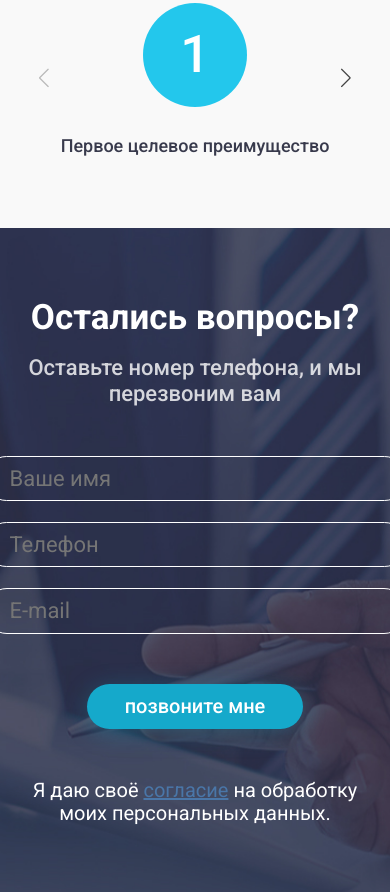
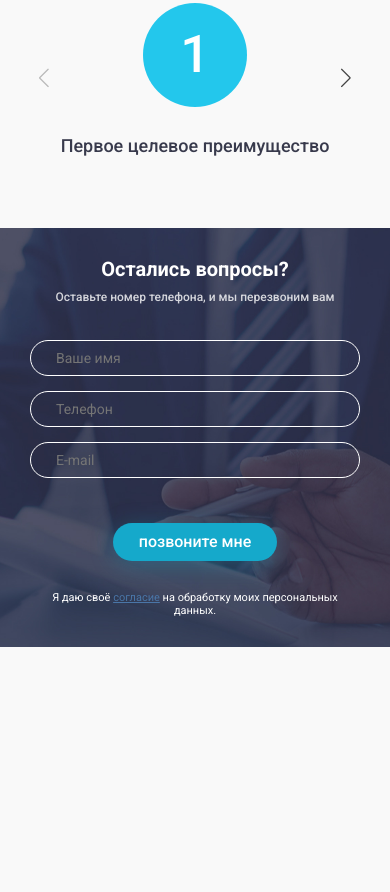
Before and after one commit to pkv1979/template, a plain HTML site: page index.html in a window 390 px wide. Shown: the part 895-1787 px from the top of the page. After the commit the page ends 1542 px from the top, so only its background shows below. Drawn offline with nearby package versions, Linux system fonts and the light colour scheme.

Commit message:
адаптация секции feedback

```diff
--- a/css/feedback.css
+++ b/css/feedback.css
@@ -60,3 +60,72 @@
   text-decoration: underline;
   color: var(--link-color);
 }
+
+@media (max-width: 1024px) {
+  .feedback {
+    padding-bottom: 56px;
+  }
+
+  .feedback__title {
+    margin-bottom: 16px;
+    font-size: 32px;
+  }
+
+  .feedback__subtitle {
+    font-size: 20px;
+  }
+
+  .feedback__form {
+    margin-bottom: 30px;
+  }
+
+  .feedback__input {
+    margin-bottom: 20px;
+    width: 379px;
+    font-size: 20px;
+  }
+
+  .feedback__input_mb50 {
+    margin-bottom: 50px;
+  }
+
+  .feedback__personal {
+    font-size: 17px;
+  }
+}
+
+@media (max-width: 425px) {
+  .feedback {
+    padding: 30px 15px;
+  }
+
+  .feedback__title {
+    margin-bottom: 10px;
+    font-size: 20px;
+  }
+
+  .feedback__subtitle {
+    margin-bottom: 35px;
+    font-size: 12px;
+  }
+
+  .feedback__input {
+    margin-bottom: 15px;
+    width: 100%;
+    font-size: 14px;
+  }
+
+  .feedback__input_mb50 {
+    margin-bottom: 45px;
+  }
+
+  .feedback__button {
+    padding: 10px 26px;
+    font-size: 16px;
+  }
+
+  .feedback__personal {
+    font-size: 11px;
+    line-height: 13px;
+  }
+}
```
